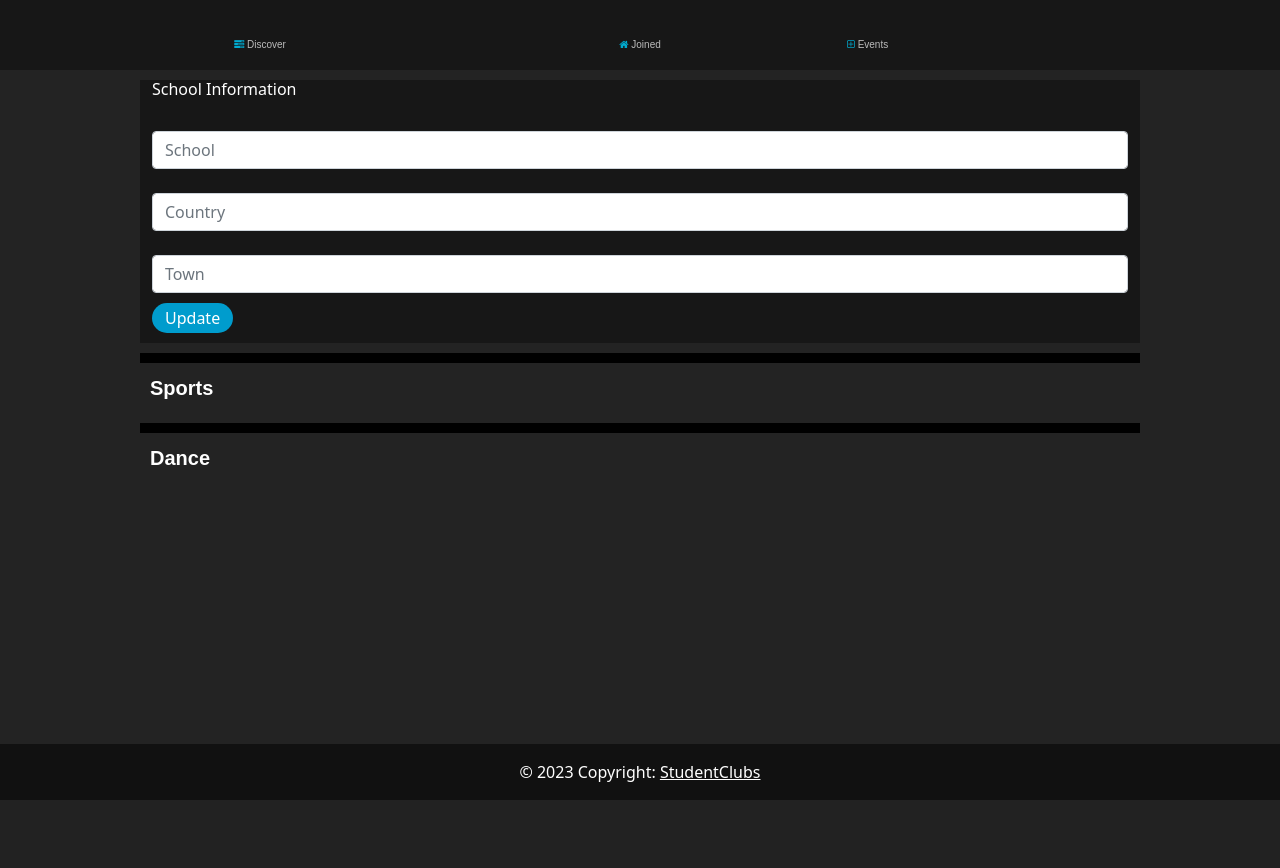
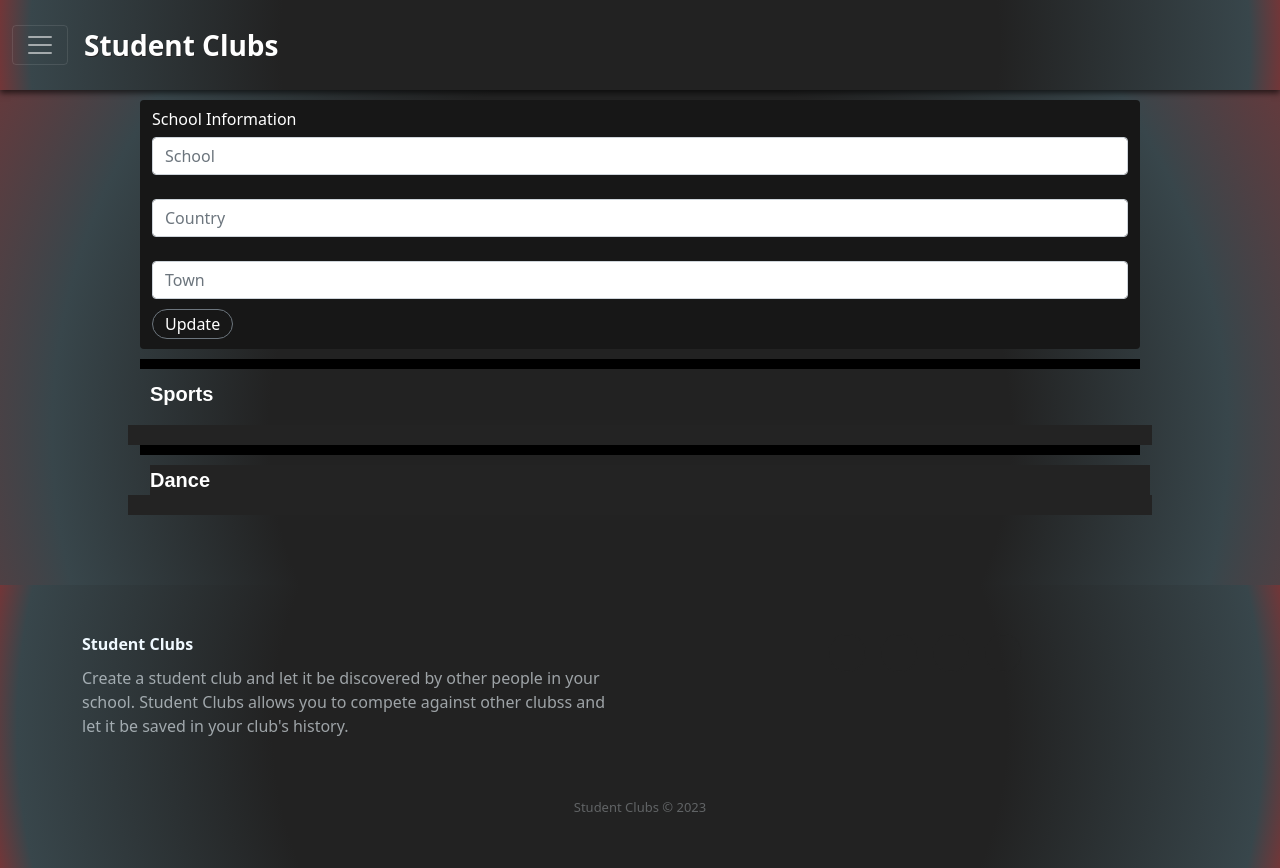
Before and after one commit to Gamaco/StudentClubs, a Django app: page /discover/ in a window 1280 px wide. Before the commit the page ends 800 px from the top, so only its background shows below. Run offline with Django 3.2, Linux system fonts and the light colour scheme; data that the repository does not hold is empty; some libraries are stand-ins or nearby versions.

Commit message:
Updated background, navbar and small div's details Stable version.

```diff
--- a/website/static/main.css
+++ b/website/static/main.css
@@ -1,5 +1,6 @@
 body {
-    background-color: #232323 !important;
+    background: rgb(34,34,34);
+    background: radial-gradient(circle, rgba(34,34,34,1) 48%, rgba(56,70,75,1) 76%, rgba(115,54,56,1) 100%);
 }
 
 .navbar-fixed {
@@ -7,9 +8,11 @@ body {
     top: 0 !important;
     left: 0 !important;
     width: 100% !important;
-    height: 70px !important;
+    /* height: 70px !important; */
     z-index: 1000 !important;
     box-shadow: 0 3px 6px rgba(0, 0, 0, 0.63) !important;
+    background: rgb(34,34,34);
+    background: radial-gradient(circle, rgba(34,34,34,1) 56%, rgba(56,70,75,1) 95%, rgba(115,54,56,1) 100%);
   }
 
 h5 {
@@ -36,7 +39,6 @@ h5 {
     border: none !important;
 }
 
-
 .custom-bg {
     background-color: #171717 !important;
 }
@@ -49,7 +51,7 @@ h5 {
 }
 
 .btn {
-    background-color: #009CCD !important;
+    /* background-color: #009CCD !important; */
     color: white !important;
     border-radius: 30px !important;
     height: 30px !important;
@@ -63,16 +65,6 @@ h5 {
     background-color: #2E2E2E;
     margin: 5px 0;
 }
-
-.footer {
-    position: fixed !important;
-    left: 0 !important;
-    bottom: 0 !important;
-    width: 100% !important;
-    background-color: rgb(17,17,17) !important;
-    color: white !important;
-    text-align: center !important;
- }
 
  .cards-carousel-bg {
     background-color: #232323 !important;
@@ -104,7 +96,7 @@ h5 {
     font-weight: bold;
  }
 
-.container-fluid {
+.container-fluid.no-padding {
     margin: 0 !important;
     padding: 0 !important;
 }
@@ -130,6 +122,102 @@ h5 {
     }
   }
 
-  .space-filler-color {
+.space-filler-color {
     background-color: black;
+}
+
+.nav-text {
+    color:#ffffff;
+    text-shadow: 1px 1px #272727;
+}
+
+.footer-dark {
+    padding:50px 0;
+    color:#f0f9ff;
+    background: rgb(34,34,34);
+    background: radial-gradient(circle, rgba(34,34,34,1) 56%, rgba(56,70,75,1) 95%, rgba(115,54,56,1) 100%);
   }
+
+  .footer-dark h3 {
+    margin-top:0;
+    margin-bottom:12px;
+    font-weight:bold;
+    font-size:16px;
+  }
+
+  .footer-dark ul {
+    padding:0;
+    list-style:none;
+    line-height:1.6;
+    font-size:14px;
+    margin-bottom:0;
+  }
+
+  .footer-dark ul a {
+    color:inherit;
+    text-decoration:none;
+    opacity:0.6;
+  }
+
+  .footer-dark ul a:hover {
+    opacity:0.8;
+  }
+
+  @media (max-width:767px) {
+    .footer-dark .item:not(.social) {
+      text-align:center;
+      padding-bottom:20px;
+    }
+  }
+
+  .footer-dark .item.text {
+    margin-bottom:36px;
+  }
+
+  @media (max-width:767px) {
+    .footer-dark .item.text {
+      margin-bottom:0;
+    }
+  }
+
+  .footer-dark .item.text p {
+    opacity:0.6;
+    margin-bottom:0;
+  }
+
+  .footer-dark .item.social {
+    text-align:center;
+  }
+
+  @media (max-width:991px) {
+    .footer-dark .item.social {
+      text-align:center;
+      margin-top:20px;
+    }
+  }
+
+  .footer-dark .item.social > a {
+    font-size:20px;
+    width:36px;
+    height:36px;
+    line-height:36px;
+    display:inline-block;
+    text-align:center;
+    border-radius:50%;
+    box-shadow:0 0 0 1px rgba(39, 39, 39, 0.4);
+    margin:0 8px;
+    color:#fff;
+    opacity:0.75;
+  }
+
+  .footer-dark .item.social > a:hover {
+    opacity:0.9;
+  }
+
+  .footer-dark .copyright {
+    text-align:center;
+    padding-top:24px;
+    opacity:0.3;
+    font-size:13px;
+    margin-bottom:0;
+  }
--- a/website/templates/discover.html
+++ b/website/templates/discover.html
@@ -6,13 +6,13 @@
 
 <!-- Main container -->
 <div style="max-width: 1000px; margin: 0 auto;">
-  <div class="container-fluid">
+  <div class="container-fluid no-padding">
 
-    <div class="container text-white custom-bg">
+    <div class="container rounded text-white custom-bg">
       <form>
-        <h6>School Information</h6>
         <div class="form-group">
-          <label for="email"></label>
+          <div class="container-fluid no-padding space-filler"></div>
+          <h6>School Information</h6>
           <input type="text" class="form-control" id="email" placeholder="School" name="email">
         </div>
         <div class="form-group">
@@ -23,24 +23,24 @@
           <label for="pwd"></label>
           <input type="text" class="form-control" id="pwd" placeholder="Town" name="pwd">
         </div>
-        <div class="container-fluid space-filler"></div>
-        <button type="submit" class="btn btn-default">Update</button>
-        <div class="container-fluid space-filler"></div>
+        <div class="container-fluid no-padding space-filler"></div>
+        <button type="button" class="btn btn-outline-secondary">Update</button>
+        <div class="container-fluid no-padding space-filler"></div>
       </form>
     </div>
 
     <!-- Space before content -->
-  <div class="container-fluid space-filler"></div>
-  <div class="container-fluid space-filler space-filler-color"></div>
+  <div class="container-fluid no-padding space-filler"></div>
+  <div class="container-fluid no-padding space-filler space-filler-color"></div>
 
 
-    <div class="container-fluid spaced cards-carousel-header">
+    <div class="container-fluid no-padding spaced clscards-carousel-header">
       <p class="text-white card-category-title">Sports</p>
     </div>
     <div class="row custom-padding flex-row flex-nowrap overflow-auto cards-carousel-bg">
     {% for club in clubs %}
     <div class="col-8 col-sm-4 col-md-4 col-lg-3">
-      <div class="card custom-margin h-100 custom-bg" style="border: 2px solid #202020 !important;">
+      <div class="card custom-margin h-100 custom-bg rounded" style="border: 2px solid #202020 !important;">
         <img src={{ club.image }} class="card-img-top" alt="..." style="height: 100px; object-fit: cover;">
         <div class="card-body">
             <h7 class="card-title text-white"> {{club.name}} </h7>
@@ -53,7 +53,7 @@
         </ul>
         <div class="card-footer">
           <form>
-            <button class="btn">View</button>
+            <button class="btn btn-outline-secondary">View</button>
           </form>
         </div>
       </div>
@@ -66,7 +66,7 @@
 <div class="container-fluid space-filler space-filler-color"></div>
 
 <!-- Cards Carousel-->
-<div class="container-fluid spaced cards-carousel-header">
+<div class="container-fluid no-padding spaced cards-carousel-header">
   <p class="text-white card-category-title">Dance</p>
 </div>
     <div class="row custom-padding flex-row flex-nowrap overflow-auto cards-carousel-bg">
--- a/website/templates/layouts/base.html
+++ b/website/templates/layouts/base.html
@@ -22,62 +22,27 @@
 </head>
 
 <body>
-  <!-- Cool weird custom navbar-->
-  <div class="container-fluid custom-bg" style="height: 70px;">
-    <div class="container">
-      <!-- Header on top of the navbar-->
-      <div class="row justify-content-center justify-content-between">
-        <div class="col-sm-4 col-md d-flex justify-content-center align-items-center text-wrap custom-col" style="height: 25px;">
-        <p class="card-text text-center" style="line-height: 5px; color: rgb(188, 188, 188); padding: 0 30px;">
-        </p>
+
+  <div class="container-fluid no-padding center-content">
+  <!-- Navbar -->
+  <div class="collapse" id="navbarToggleExternalContent">
+    <div class="custom-bg p-2">
+      <h5 class="text-white h4">Collapsed content</h5>
+      <span class="text-muted">Toggleable via the navbar brand.</span>
+    </div>
+  </div>
+  <nav class="navbar navbar-fixed navbar-dark custom-bg">
+    <div class="container-fluid">
+      <div class="d-flex flex-row align-items-center w-100">
+        <button class="navbar-toggler flex-grow-0" type="button" data-bs-toggle="collapse" data-bs-target="#navbarToggleExternalContent" aria-controls="navbarToggleExternalContent" aria-expanded="false" aria-label="Toggle navigation">
+          <span class="navbar-toggler-icon"></span>
+        </button>
+        <p class="fs-3 fw-bold nav-text flex-grow-1 ms-3 mt-3">Student Clubs</p>
       </div>
     </div>
-      <div class="row justify-content-center justify-content-between">
-        <div class="col-sm-4 col-md d-flex justify-content-center align-items-center text-wrap custom-col" style="height: 40px;">
-          <a class="nav-link text-center" href="/discover" style="line-height: 38px; color: rgb(188, 188, 188); padding: 0 5px;">
-            <h1></h1><h5><i class="fa fa-tasks icon" aria-hidden="true">
-            </i> Discover</h5>
-          </a>
-        </div>
-        <div class="col-sm-4 col-md d-flex justify-content-center align-items-center text-wrap custom-col" style="height: 40px;">
-          <a class="nav-link text-center" href="/" style="line-height: 38px; color: rgb(188, 188, 188); padding: 0 5px;">
-            <h1></h1><h5><i class="fa fa-home icon" aria-hidden="true">
-            </i> Joined</h5>
-          </a>
-        </div>
-        <div class="col-sm-4 col-md d-flex justify-content-left align-items-center text-wrap custom-col" style="height: 40px;">
-          <a class="nav-link text-center" href="/surveys" style="line-height: 38px; color: rgb(188, 188, 188); padding: 0 5px;">
-            <h1></h1><h5><i class="fa fa-plus-square-o icon" aria-hidden="true"></i> Events</h5>
-          </a>
-        </div>
-      </div>
-    </div>
-  </div>
-
-<script>
-  // Retrieve the selected item from local storage
-  const selectedItem = sessionStorage.getItem('selectedItem');
-
-// If a selected item exists, add the active class to the corresponding nav link
-if (selectedItem) {
-  document.querySelectorAll('.nav-link').forEach(link => {
-    if (link.id === selectedItem || link.innerText === selectedItem) {
-      link.classList.add('active');
-    }
-  });
-}
-
-  // Add event listener to all nav links
-document.querySelectorAll('.nav-link').forEach(link => {
-  link.addEventListener('click', function() {
-    // Get the id or text of the clicked link
-    const selectedItem = this.id || this.innerText;
-
-    // Store the selected item in local storage
-    sessionStorage.setItem('selectedItem', selectedItem);
-  });
-});
-</script>
+  </nav>
+<!-- Navbar -->
+</div>
 
 <!-- Space before content  -->
 <div class="invisible container-fluid space-filler custom-bg"></div>
@@ -91,14 +56,19 @@ document.querySelectorAll('.nav-link').forEach(link => {
 <!-- Space after content -->
 
 <!-- Footer -->
-  <div class="footer custom-bg fixed-bottom">
-
-  <!-- Copyright -->
-  <div class="text-center p-3 text-white">
-    © 2023 Copyright:
-    <a class="text-white" href="http://127.0.0.1:3000/">StudentClubs</a>
-  </div>
-  <!-- Copyright -->
+<div class="footer-dark">
+  <footer>
+      <div class="container">
+          <div class="row">
+              <div class="col-md-6 item text">
+                  <h3>Student Clubs</h3>
+                  <p>Create a student club and let it be discovered by other people in your school. Student Clubs allows you to compete against other clubss and let it be saved in your club's history.</p>
+              </div>
+              <div class="col item social"><a href="#"><i class="icon ion-social-facebook"></i></a><a href="#"><i class="icon ion-social-twitter"></i></a><a href="#"><i class="icon ion-social-snapchat"></i></a><a href="#"><i class="icon ion-social-instagram"></i></a></div>
+          </div>
+          <p class="copyright">Student Clubs © 2023</p>
+      </div>
+  </footer>
 </div>
 
 <script src="https://cdn.jsdelivr.net/npm/bootstrap@5.2.3/dist/js/bootstrap.bundle.min.js"></script>
```
